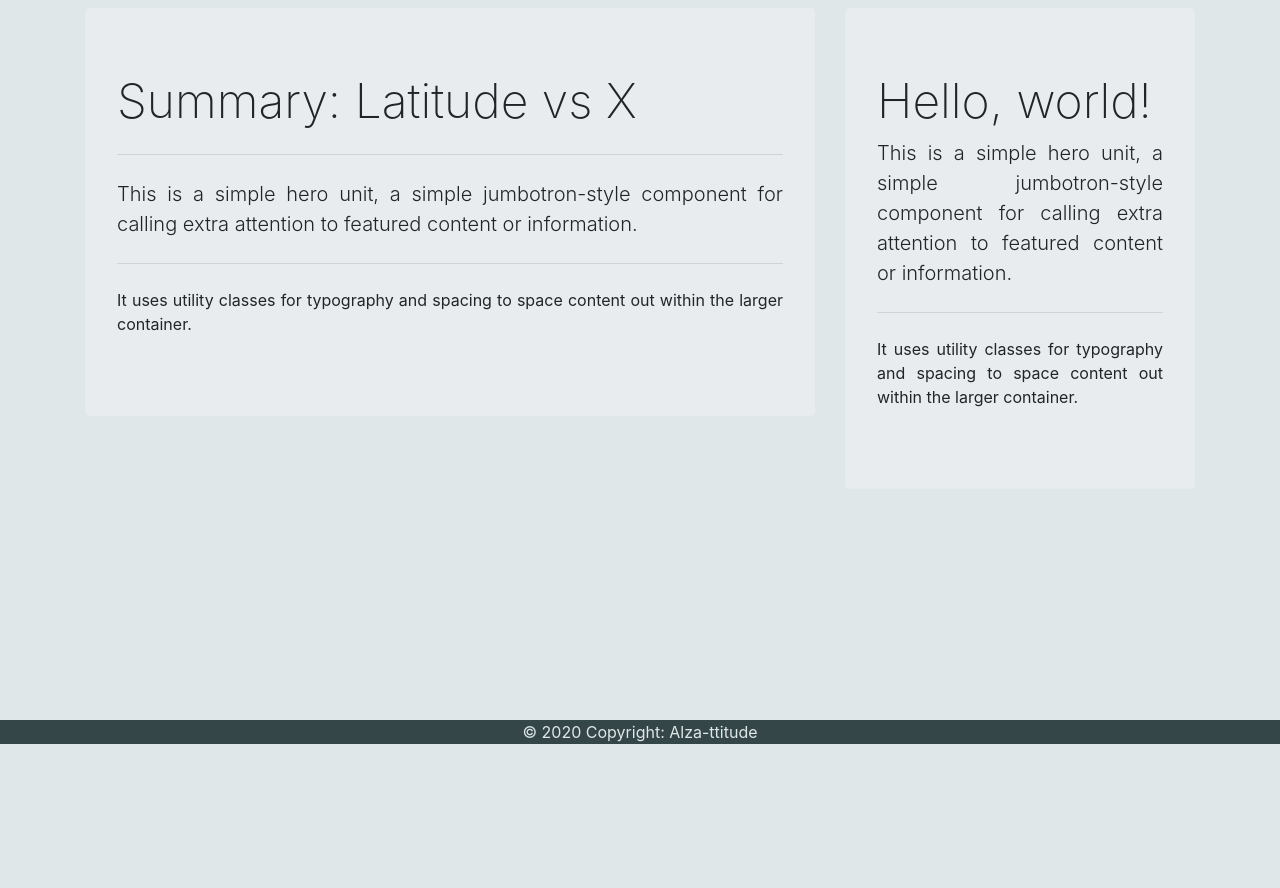
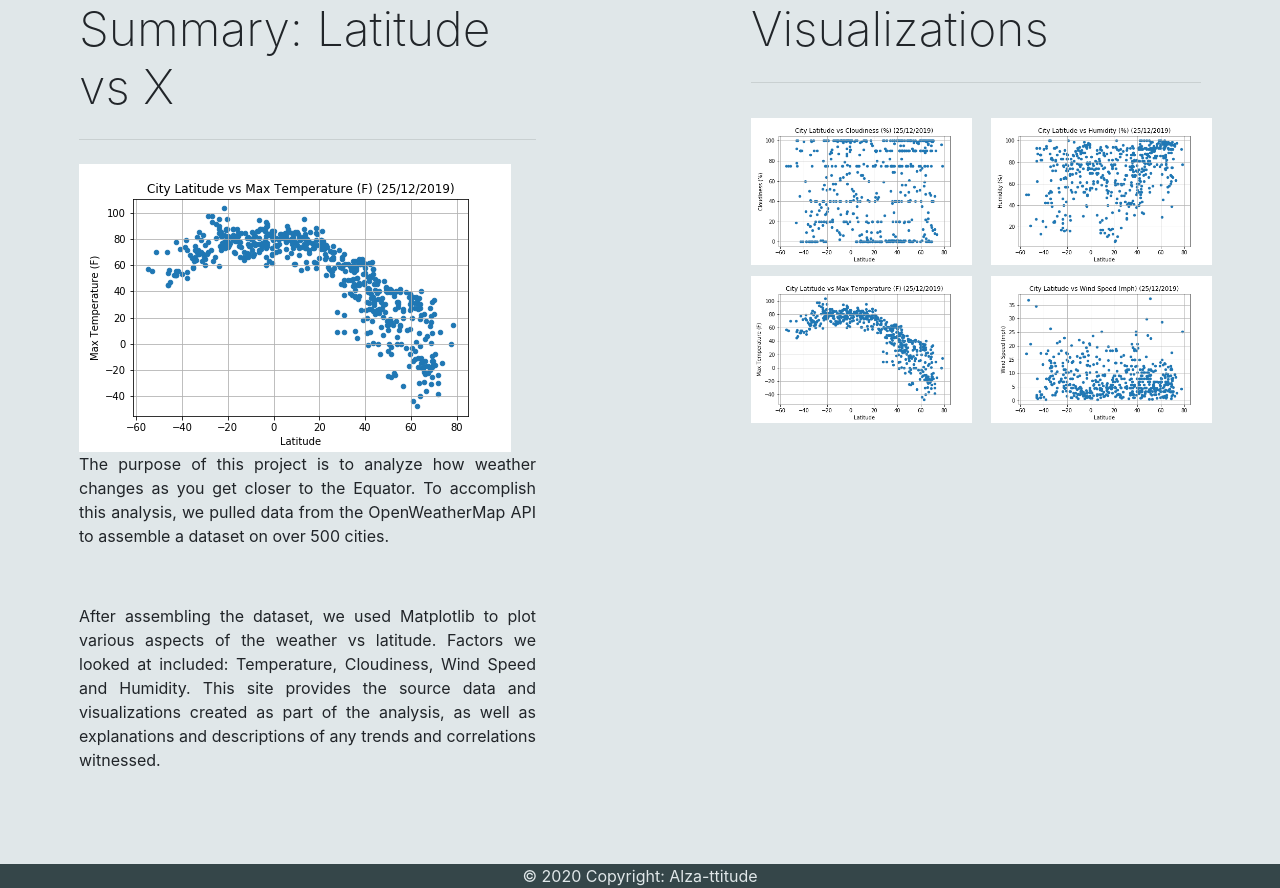
Before and after one commit to carlosalzate74/web-challenge, a Flask app: page /landing in a window 1280 px wide. Shown: the part 56-944 px from the top of the page. Before the commit the page ends 800 px from the top, so only its background shows below. Run offline with Flask 2, Linux system fonts and the light colour scheme; some libraries are stand-ins or nearby versions.

Commit message:
Adding landing and data pages

```diff
--- a/app.py
+++ b/app.py
@@ -1,24 +1,49 @@
 from flask import Flask, jsonify, request, render_template, send_from_directory
 from flask_sqlalchemy import SQLAlchemy
+import pandas as pd
 import os
 
 app = Flask(__name__, template_folder="templates")
 # Flask Routes
 @app.route("/")
 def index():
-    return send_from_directory('','index.html')
+    return send_from_directory("", "index.html")
+
 
 @app.route("/landing")
 def landing():
-    return render_template('landing.html')
+    return render_template("landing.html")
+
 
 @app.route("/comparison")
 def comparison():
-    return render_template('comparison.html')
+    return render_template("comparison.html")
+
 
 @app.route("/data")
 def data():
-    return render_template('data.html')
+	data = pd.read_csv("static/cities.csv")
+	df = data.rename(columns={"id": "City Id",
+                "name":"City",
+                "clouds.all": "Cloudiness",
+                "sys.country": "Country",
+                "dt": "Date",
+                "main.humidity": "Humidity",
+                "coord.lat": "Lat",
+                "coord.lon": "Lng",
+                "main.temp": "Max Temp",
+                "wind.speed": "Wind Speed"})
+	df = df.sort_values(by=['City Id'])
+
+
+	# females = data.loc[data.Gender=='F']
+	# return render_template('data.html', target=data)
+	print(df[:2])
+	return render_template("data.html", column_names=df.columns.values, data=list(df.values.tolist()))
+	# return render_template('data.html',  table=[df], titles=df.columns.values)
+	# return render_template("data.html", table=[df[:2].to_html(classes='data')])
+	# return render_template("data.html")
+
 
 if __name__ == "__main__":
     app.run(debug=True)
--- a/templates/landing.html
+++ b/templates/landing.html
@@ -1,40 +1,43 @@
 {% extends "base.html" %}
 
 {% block content %}
-	<div class="container">
-		<div class="bs-docs-section">
+	<div class="container-fluid">
 		<div class="row">
-			<div class="col-lg-12">
-				<!-- Container Header -->
-				<div class="page-header">
-					<h1 id="containers" class="container-title"></h1>
-				</div>
+			<div class="col-lg-7">
+				<!-- Container Content -->
+				<h3 class="display-3">Summary: Latitude vs X</h3>
+				<hr class="my-4">
+				<p><img class="my-image-float" src="static/lat_temp.png"></p>
+
+				<p class="text-float">The purpose of this project is to analyze how weather changes as you get closer to the Equator. To accomplish this analysis, we pulled data from the OpenWeatherMap API to assemble a dataset on over 500 cities.</p>
+				<p>&nbsp;</p>
+				<p>After assembling the dataset, we used Matplotlib to plot various aspects of the weather vs latitude. Factors we looked at included: Temperature, Cloudiness, Wind Speed and Humidity. This site provides the source data and visualizations created as part of the analysis, as well as explanations and descriptions of any trends and correlations witnessed.</p>
 			</div>
-			<div class="col-lg-8">
+
+			<div class="col-lg-5">
 				<!-- Container Content -->
-				<div class="bs-component">
-					<div class="jumbotron">
-					  <h3 class="display-3">Summary: Latitude vs X</h3>
-					  <hr class="my-4">
-					  <p class="lead">This is a simple hero unit, a simple jumbotron-style component for calling extra attention to featured content or information.</p>
-					  <hr class="my-4">
-					  <p>It uses utility classes for typography and spacing to space content out within the larger container.</p>
+				<h1 class="display-3">Visualizations</h1>
+				<hr class="my-4">
+				<div class="row">
+					<div class="col-xs-12 col-md-6">
+						<img class="my-image" src="static/lat_cloud.png" data-toggle="tooltip" title="Latitude vs. Cloudiness">
+					</div>
+					<div class="col-xs-12 col-md-6">
+						<img class="my-image" src="static/lat_hum.png" data-toggle="tooltip" title="Latitude vs. Humidity">
 					</div>
 				</div>
-			</div>
 
-			<div class="col-lg-4">
-				<!-- Container Content -->
-				<div class="bs-component">
-					<div class="jumbotron">
-					  <h1 class="display-3">Hello, world!</h1>
-					  <p class="lead">This is a simple hero unit, a simple jumbotron-style component for calling extra attention to featured content or information.</p>
-					  <hr class="my-4">
-					  <p>It uses utility classes for typography and spacing to space content out within the larger container.</p>
+				<div class="row">
+					<div class="col-xs-12 col-md-6">
+				  		<img class="my-image" src="static/lat_temp.png" data-toggle="tooltip" title="Latitude vs. Temperature">
+					</div>
+					<div class="col-xs-12 col-md-6">
+				  		<img class="my-image" src="static/lat_wind.png"data-toggle="tooltip" title="Latitude vs. Wind Speed">
 					</div>
 				</div>
+
 			</div>
 		</div>
-		</div>
 	</div>
+
 {% endblock %}
```
Also changed, not shown: templates/data.html (+23 -23 lines).
